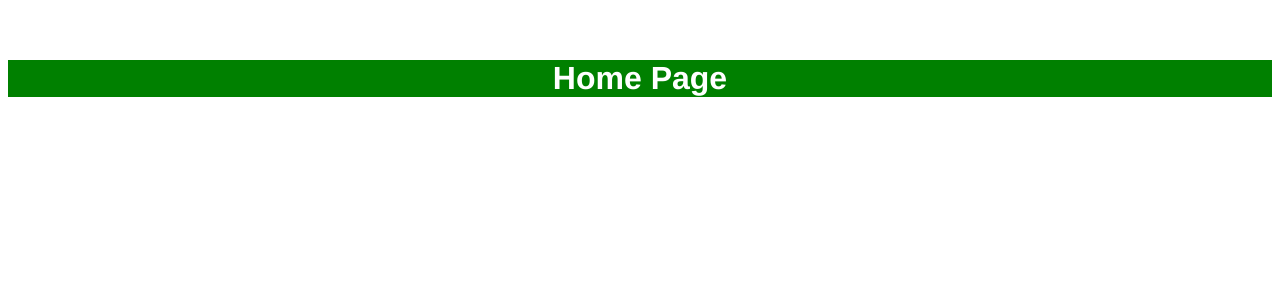
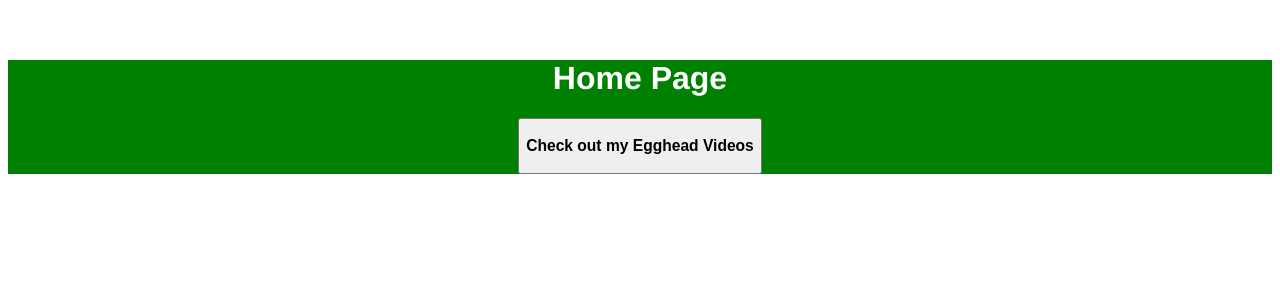
Before and after one commit to laurieontech/egghead-vue-router, a Vue app: page / in a window 1280 px wide. Shown: the top 300 px of the page. Built offline with nearby package versions, Linux system fonts and the light colour scheme.

Commit message:
add router-link to home page

```diff
--- a/src/components/Home.vue
+++ b/src/components/Home.vue
@@ -1,6 +1,9 @@
 <template>
   <div id="home">
     <h1>Home Page</h1>
+    <router-link tag="button" :to="{ name: 'blog', params: {id: 1234} }">
+      <h3>Check out my Egghead Videos</h3>
+    </router-link>
   </div>
 </template>
 
--- a/src/main.js
+++ b/src/main.js
@@ -31,10 +31,11 @@ const routes = [
   },
   {
     path: '/blog/:id',
+    name: 'blog',
     props: true,
     component: Blog,
     meta: {
-      requiresAuth: true,
+      requiresAuth: false,
     },
     children: [
       { path: 'guest', component: GuestPost },
```
